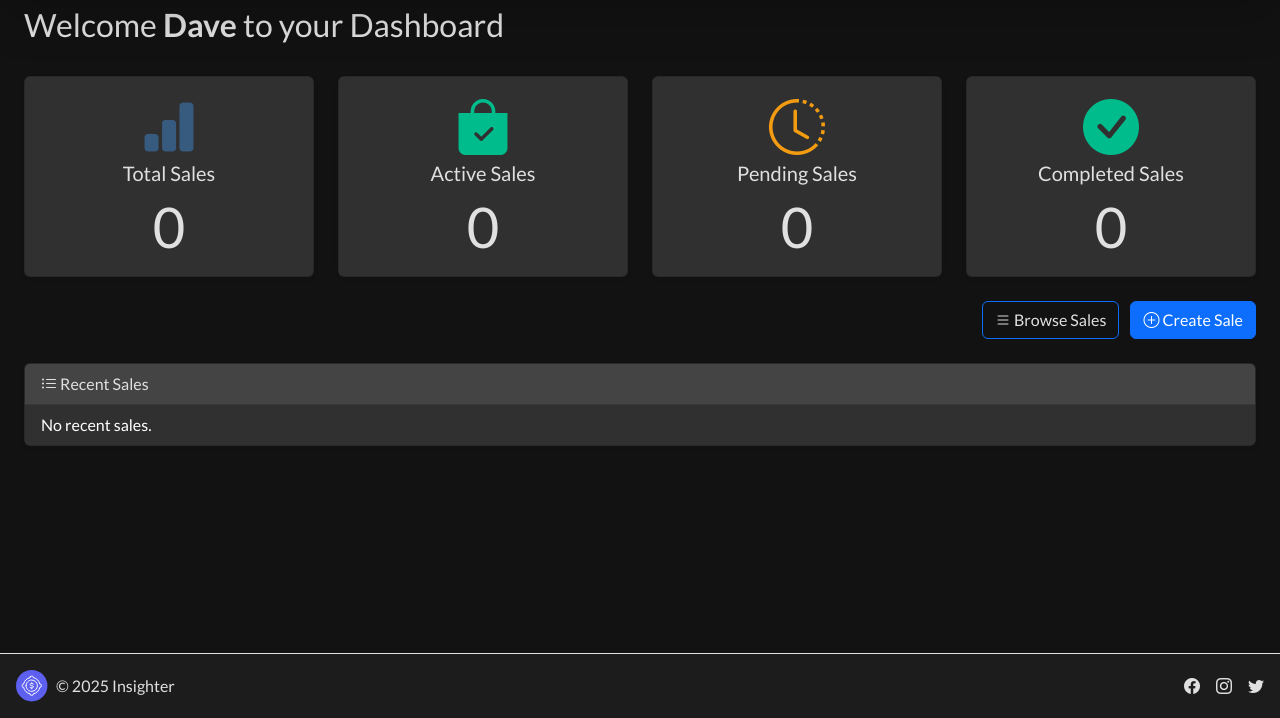
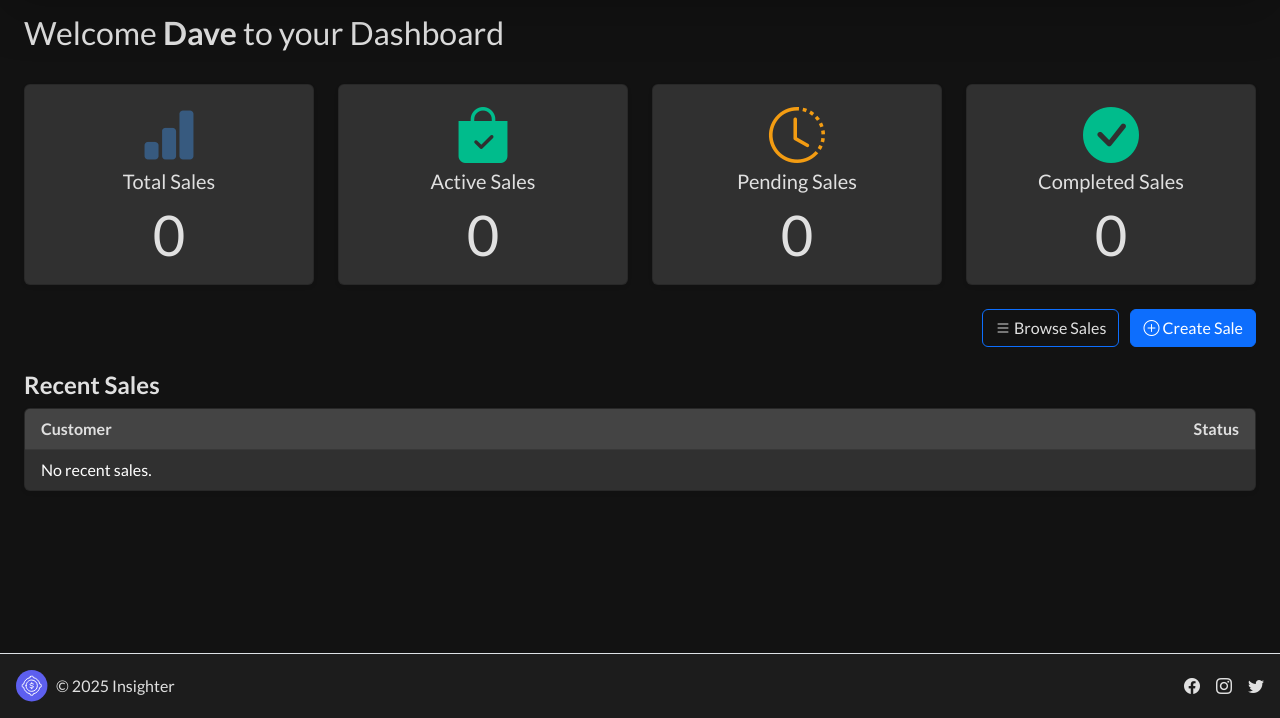
Before and after one commit to Goodvibes74/SDP_website, a Django app: page /dashboard/ in a window 1280 px wide. Shown: the part 82-800 px from the top of the page. Run offline with Django 5.2, Linux system fonts and the light colour scheme; a user stored in the database is signed in; data that the repository does not hold is empty; parts of the project's set-up code (start-up, migrations or seed data) failed here and were passed over; some libraries are stand-ins or nearby versions.

Commit message:
Refactor Sale model and related views: rename 'title' to 'customer', update migrations, and enhance form handling

```diff
--- a/sdp_project/core/models.py
+++ b/sdp_project/core/models.py
@@ -20,4 +20,4 @@ class Sale(models.Model):
     status = models.CharField(max_length=10, choices=STATUS_CHOICES, default='pending')
 
     def __str__(self):
-        return self.title
+        return self.customer  # Changed from self.title to self.customer
--- a/sdp_project/core/views.py
+++ b/sdp_project/core/views.py
@@ -50,7 +50,7 @@ def register(request):
         elif User.objects.filter(username=username).exists():
             register_error = "Username already exists."
         else:
-            user = User.objects.create_user(username=username, email=email, password=password1)
+            user = User.objects.create_user(username=username, email=email, password1=password1)
             return redirect('login')
     return render(request, 'core/login_and_register.html', {
         'register_error': register_error,
@@ -67,7 +67,7 @@ def sale_list(request):
 def sale_create(request):
     error = None
     if request.method == 'POST':
-        customer = request.POST.get('title')
+        customer = request.POST.get('customer')  # FIXED: was 'title', should be 'customer'
         description = request.POST.get('description')
         amount = request.POST.get('amount')
         status = request.POST.get('status', 'pending')
@@ -86,7 +86,7 @@ def sale_create(request):
                 return redirect('browse_sales')
             except ValueError:
                 error = "Amount must be a number."
-    return render(request, 'core/create_sale.html', {'error': error, 'sale': None})
+    return render(request, 'core/create_sale.html', {'error': error, 'sale': None, 'status_choices': Sale.STATUS_CHOICES})
 
 # Edit a sale
 @login_required
@@ -96,23 +96,37 @@ def sale_edit(request, pk):
     success = None
 
     if request.method == 'POST':
-        title = request.POST.get('title')
+        # Only update fields that are present in the POST data
+        updated = False
+        customer = request.POST.get('customer')
         description = request.POST.get('description')
         amount = request.POST.get('amount')
-        status = request.POST.get('status', sale.status)
-        if not title or not description or not amount or not status:
-            error = "All fields are required."
-        else:
+        status = request.POST.get('status')
+
+        if customer is not None and customer != sale.customer:
+            sale.customer = customer
+            updated = True
+        if description is not None and description != sale.description:
+            sale.description = description
+            updated = True
+        if amount is not None:
             try:
-                amount = float(amount)
-                sale.title = title
-                sale.description = description
-                sale.amount = amount
-                sale.status = status
-                sale.save()
-                success = "Sale updated successfully!"
+                amount_val = float(amount)
+                if amount_val != float(sale.amount):
+                    sale.amount = amount_val
+                    updated = True
             except ValueError:
                 error = "Amount must be a number."
+        if status is not None and status != sale.status:
+            sale.status = status
+            updated = True
+        if not error and updated:
+            sale.save()
+            success = "Sale updated successfully!"
+        elif not error and not updated:
+            success = "No changes detected."
+        elif error:
+            pass
     return render(request, 'core/create_sale.html', {
         'sale': sale,
         'error': error,
--- a/sdp_project/templates/core/create_sale.html
+++ b/sdp_project/templates/core/create_sale.html
@@ -52,8 +52,8 @@
     <div class="mb-4">
       <label for="status" class="form-label">Status</label>
       <select class="form-select bg-secondary text-light border-0" id="status" name="status" required>
-        {% for key, value in sale.STATUS_CHOICES %}
-          <option value="{{ key }}" {% if sale.status == key %}selected{% endif %}>{{ value }}</option>
+        {% for key, value in status_choices %}
+          <option value="{{ key }}" {% if sale and sale.status == key %}selected{% endif %}>{{ value }}</option>
         {% endfor %}
         {% if not sale %}
           <option value="pending" selected>Pending</option>
@@ -61,7 +61,7 @@
       </select>
     </div>
 
-    <button type="submit" class="btn btn-primary w-100">
+    <button type="submit" class="btn btn-primary w-100" formaction="{% url 'browse_sales' %}">
       {% if sale %}Update{% else %}Create{% endif %} Sale
     </button>
   </form>
--- a/sdp_project/templates/core/dashboard.html
+++ b/sdp_project/templates/core/dashboard.html
@@ -1,6 +1,6 @@
 {% extends 'core/base.html' %}
 {% block content %}
-<div class="mt-2"></i>
+<div class="mt-3"></i>
 <h3 class="mb-2">Welcome <strong class="text-emphasis">{{user.username}}</strong> to your Dashboard</h3>
 </div>
   <br/>
@@ -30,9 +30,13 @@
     </div>
   </div>
 
-  <div  >
+  <div>
+   <h4 class="mb-2"><strong>Recent Sales</strong></h4>
     <div class="card shadow-sm">
-      <div class="card-header"><i class="bi bi-list-ul"></i> Recent Sales</div>
+      <div class="card-header d-flex justify-content-between">
+        <strong>Customer</strong>
+        <strong>Status</strong>
+      </div>
         <ul class="list-group list-group-flush">
           {% for sale in recent_sales %}
             <li class="list-group-item d-flex justify-content-between align-items-center">
```
Also changed, not shown: sdp_project/templates/core/browse_sale.html (+40 -10 lines), sdp_project/core/migrations/0001_initial.py, sdp_project/core/migrations/0002_rename_price_sale_amount.py (deleted), sdp_project/core/migrations/0003_sale_status.py (deleted), sdp_project/core/migrations/0004_rename_title_sale_customer.py (deleted), sdp_project/db.sqlite3, 1 other file.
